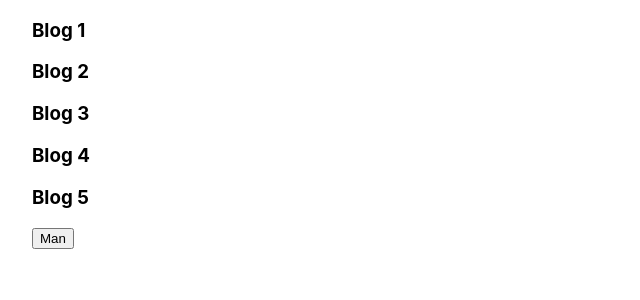
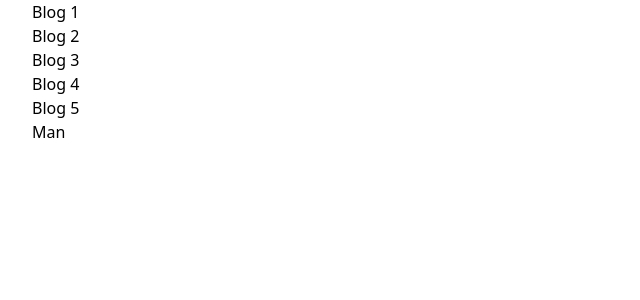
Before and after one commit to tanmoypaul1005/Nextjs-test, a Next.js app: page / in a window 1280 px wide. Shown: the top 300 px of the page, without its empty margins (0-640 px from the left). Built offline with nearby package versions, Linux system fonts and the light colour scheme.

Commit message:
add telwind css

```diff
--- a/package.json
+++ b/package.json
@@ -14,7 +14,10 @@
     "react-dom": "18.2.0"
   },
   "devDependencies": {
+    "autoprefixer": "^10.4.13",
     "eslint": "8.26.0",
-    "eslint-config-next": "13.0.0"
+    "eslint-config-next": "13.0.0",
+    "postcss": "^8.4.21",
+    "tailwindcss": "^3.2.7"
   }
 }
--- a/pages/index.js
+++ b/pages/index.js
@@ -12,7 +12,7 @@ export default function Home() {
     <div className={styles.container}>
       <title>Paul</title>
 
-      <Link href="/blog/1" replace><h3>Blog 1</h3></Link>
+      <Link href="/blog/1" replace><h3 className="">Blog 1</h3></Link>
       <Link href="/blog/2" replace> <h3>Blog 2</h3></Link>
       <Link href="/blog/3" replace><h3>Blog 3</h3></Link>
       <Link href="/blog/4"  replace><h3>Blog 4</h3></Link>
--- /dev/null
+++ b/postcss.config.js
@@ -0,0 +1,6 @@
+module.exports = {
+  plugins: {
+    tailwindcss: {},
+    autoprefixer: {},
+  },
+}
--- a/styles/globals.css
+++ b/styles/globals.css
@@ -1,26 +1,3 @@
-html,
-body {
-  padding: 0;
-  margin: 0;
-  font-family: -apple-system, BlinkMacSystemFont, Segoe UI, Roboto, Oxygen,
-    Ubuntu, Cantarell, Fira Sans, Droid Sans, Helvetica Neue, sans-serif;
-}
-
-a {
-  color: inherit;
-  text-decoration: none;
-}
-
-* {
-  box-sizing: border-box;
-}
-
-@media (prefers-color-scheme: dark) {
-  html {
-    color-scheme: dark;
-  }
-  body {
-    color: white;
-    background: black;
-  }
-}
+@tailwind base;
+@tailwind components;
+@tailwind utilities;
--- /dev/null
+++ b/tailwind.config.js
@@ -0,0 +1,15 @@
+/** @type {import('tailwindcss').Config} */
+module.exports = {
+  content: [
+    "./app/**/*.{js,ts,jsx,tsx}",
+    "./pages/**/*.{js,ts,jsx,tsx}",
+    "./components/**/*.{js,ts,jsx,tsx}",
+
+    // Or if using `src` directory:
+    "./src/**/*.{js,ts,jsx,tsx}",
+  ],
+  theme: {
+    extend: {},
+  },
+  plugins: [],
+}
```
Also changed, not shown: 1 other file (tests, documents, lock files or other folders).
